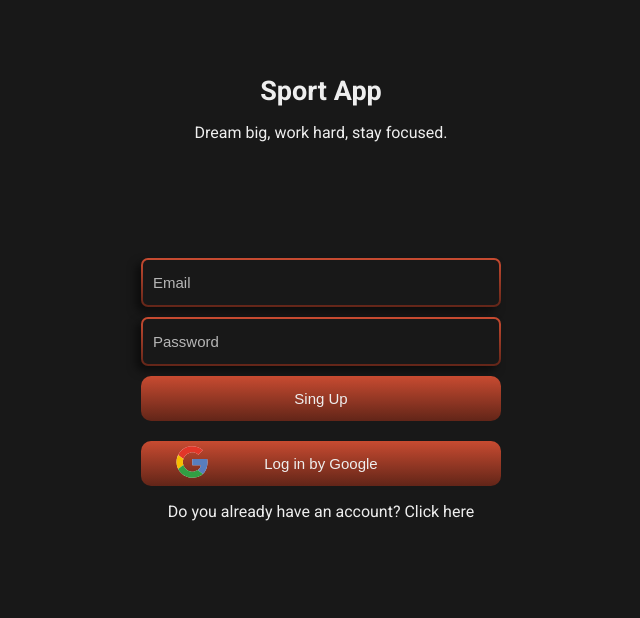
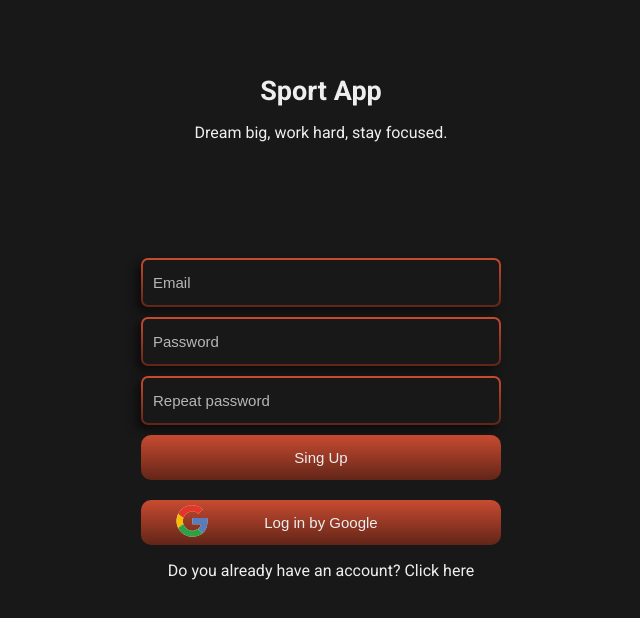
Before and after one commit to dranchukroman/SportApp_client, a React (Create React App) app: page /registration in a window 1280 px wide. Shown: the top 618 px of the page, without its empty margins (319-959 px from the left). Built offline with nearby package versions, Linux system fonts and the light colour scheme; no server answers.

Commit message:
Fixed login page

```diff
--- a/src/screens/LoginPage/LoginPage.jsx
+++ b/src/screens/LoginPage/LoginPage.jsx
@@ -15,7 +15,18 @@ function LoginPage(){
 
     const [email, setEmail] = useState('');
     const [password, setPassword] = useState('');
+    const [password2, setPassword2] = useState('');
     const [errorMessage, setErrorMessage] = useState('');
+    const [isRegistration, setIsRegistration] = useState(false);
+
+    useEffect(() => {
+        const userLocation = window.location.href;
+        if (userLocation.includes('/registration')) {
+            setIsRegistration(true);
+        } else {
+            setIsRegistration(false);
+        }
+    }, []);
 
     const handleLogin = async () =>{
         try {
@@ -43,13 +54,31 @@ function LoginPage(){
         try {
             // Check if email and password exist
             if(email !== '' && password !== ''){
-                const response = await axios.post(`${process.env.REACT_APP_SERVER_LINK}/api/register`, { email, password });
+                if(password !== '' && password2 !== '' && password === password2){
+                    const registerResponse = await axios.post(`${process.env.REACT_APP_SERVER_LINK}/api/register`, { email, password });
 
-                // Check status code
-                if(response.status === 201){
-                    window.location.href = '/login'
+
+                    // Check status code
+                    if(registerResponse.status === 201){
+                        try {
+                            const loginResponse = await axios.post(`${process.env.REACT_APP_SERVER_LINK}/api/login`, { email, password });
+
+                            if(loginResponse?.data.token){
+                                localStorage.setItem('authToken', loginResponse.data.token);
+                                window.location.href = '/dashboard'
+                            } else{
+                                window.location.href = '/login'
+                                setErrorMessage(loginResponse.data.message);
+                            }
+                        } catch (error) {
+                            window.location.href = '/login'
+                            setErrorMessage(`Try to login again`);
+                        }
+                    } else{
+                        setErrorMessage(registerResponse.data.message);
+                    }
                 } else{
-                    setErrorMessage(response.data.message);
+                    setErrorMessage(`Passwords in both fields should be the same`);
                 }
             } else{
                 setErrorMessage(`Email and password are required`);
@@ -180,6 +209,21 @@ function LoginPage(){
                     }}
                 />
 
+
+                {/* Repeat Password input for registration */}
+                {isRegistration && (
+                    <Input
+                        className='password2'
+                        placeholder='Repeat password'
+                        value={password2}
+                        type='password'
+                        onChange={(e) => setPassword2(e.target.value)}
+                        style={{
+                            marginBottom: '10px'
+                        }}
+                    />
+                )}
+
                 {/* Button with margin for login or registration */}
                 <div
                     style={{
@@ -190,7 +234,9 @@ function LoginPage(){
                 </div>
 
                 {/* Login by Google button */}
-                <Button>
+                <Button
+                    style={{display: 'none'}}
+                >
                     <div
                         style={{
                             display: 'flex',
```
